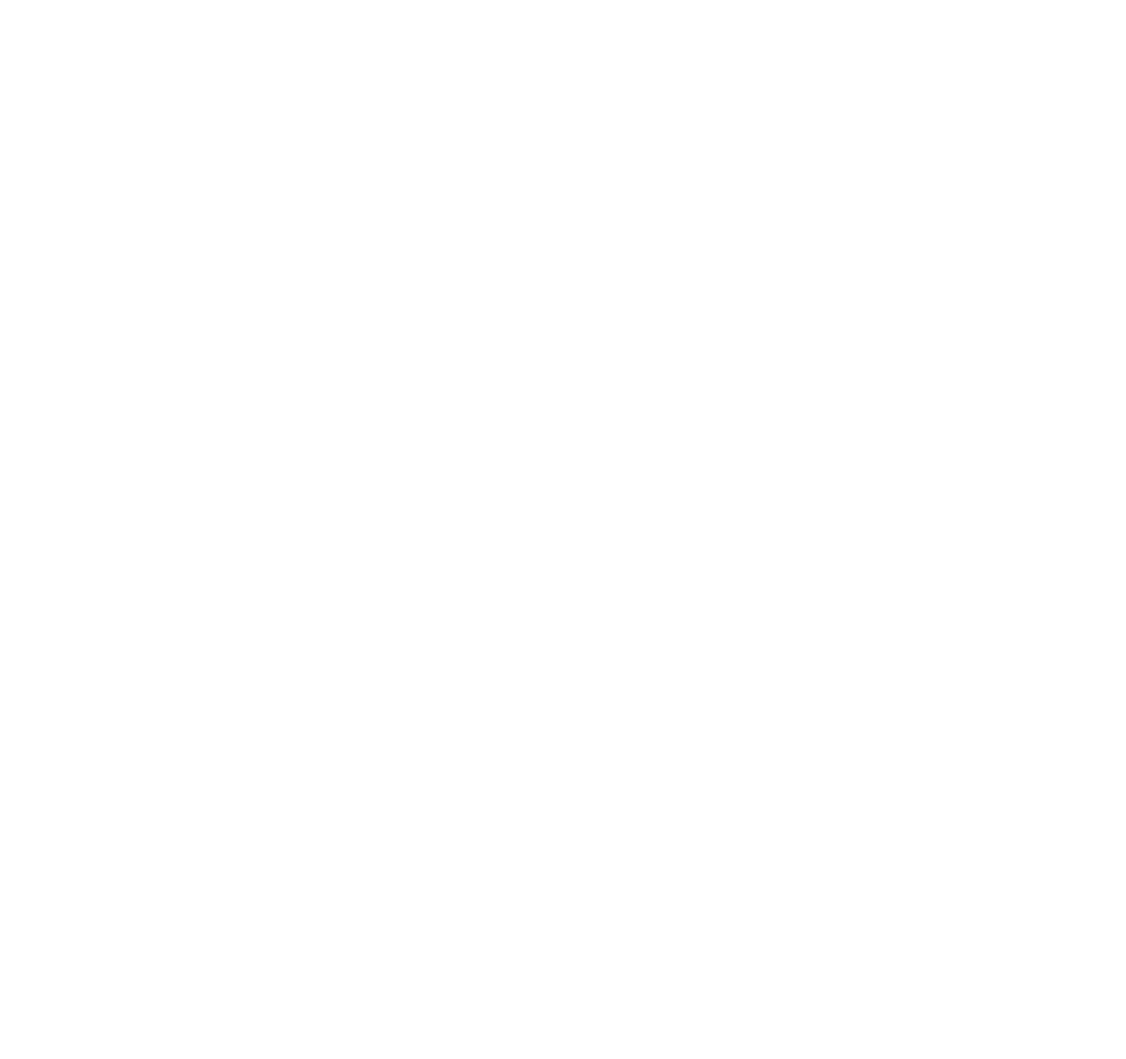
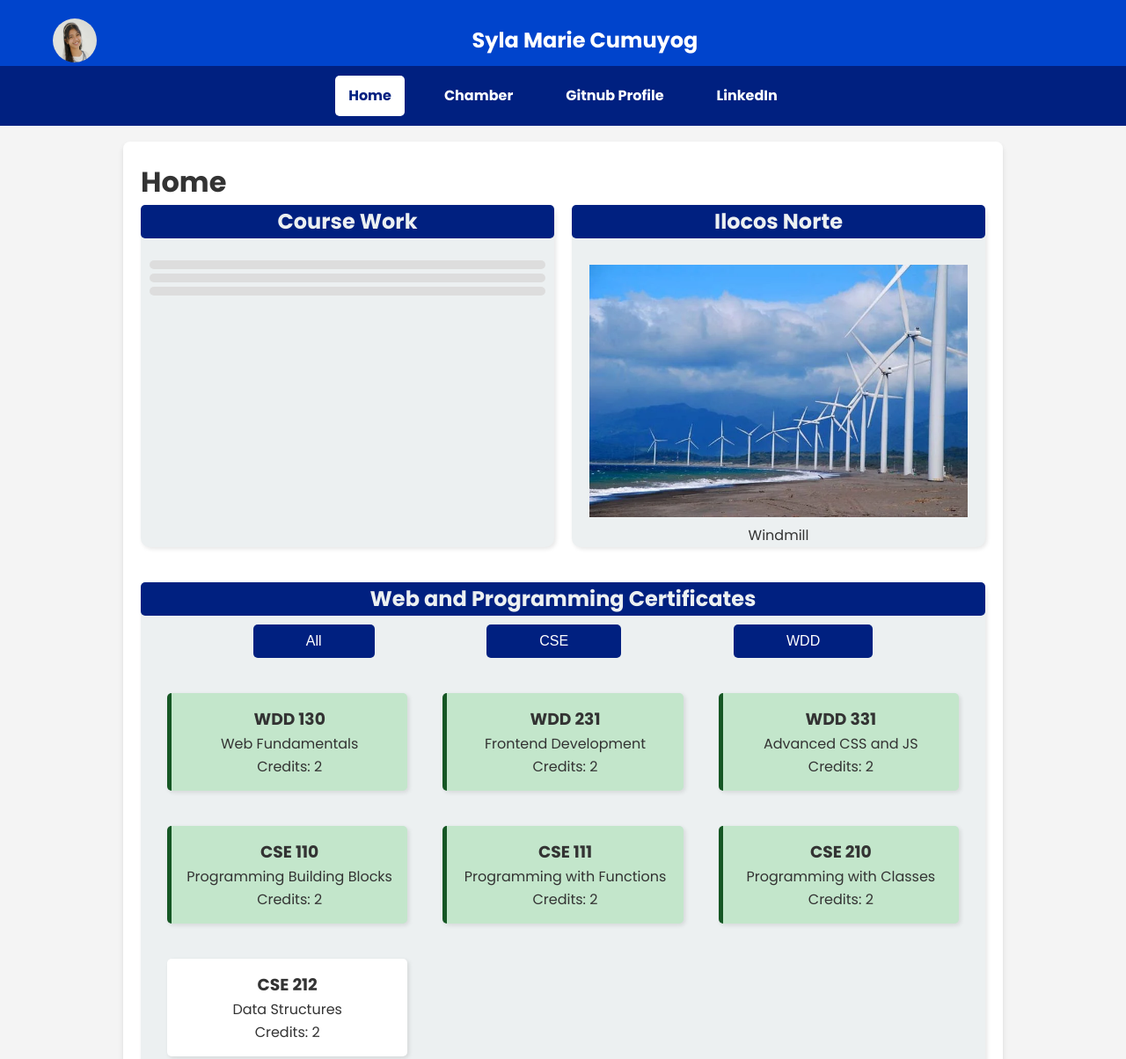
Before and after one commit to sylamarie/wdd231, a plain HTML site: page index.html in a window 1280 px wide. Shown: the top 1204 px of the page at 88% size. Before the commit the page ends 800 px from the top, so only its background shows below. Drawn offline with Linux system fonts and the light colour scheme.

Commit message:
home page

```diff
--- a/index.html
+++ b/index.html
@@ -3,9 +3,70 @@
 <head>
     <meta charset="UTF-8">
     <meta name="viewport" content="width=device-width, initial-scale=1.0">
-    <title>Document</title>
+    <meta name="description" content="WDD231 - Web Frontend Development">
+    <meta name="author" content="Syla Marie Cumuyog">
+    <title>WDD231 - Syla Marie Cumuyog</title>
+    <link rel="stylesheet" href="styles/small.css">
+    <link rel="stylesheet" href="styles/larger.css">
+    <script src="scripts/navigation.js" defer></script>
+    <script src="scripts/date.js" defer></script>
+    <script src="scripts/course.js" defer></script>
+    <link href="https://fonts.googleapis.com/css2?family=Poppins:wght@300;400;700&display=swap" rel="stylesheet">
 </head>
 <body>
+    <header>
+        <div class="profile">
+            <img src="images/profile.jpg" alt="My Profile Picture">
+            <h1><span>Syla Marie Cumuyog</span></h1>
+            <button id="menu-button">☰</button>
+        </div>
+        <nav id="nav-menu">
+            <ul>
+                <li><a href="index.html" class="active">Home</a></li>
+                <li><a href="#">Chamber</a></li>
+                <li><a href="#">Gitnub Profile</a></li>
+                <li><a href="#">LinkedIn</a></li>
+            </ul>
+        </nav>
+    </header>
+
+
+    <main>
+        <h1>Home</h1>
+        <div class="main-container">
+            <section class="coursework">
+                <h2>Course Work</h2>
+                <ul>
+                    <li></li>
+                    <li></li>
+                    <li></li>
+                </ul>
+            </section>
+
+            <section class="location">
+                <h2>Ilocos Norte</h2>
+                <img src="images/Ilocos-Norte.webp" alt="Windmill">
+                <p>Windmill</p>
+            </section>
+
+            <section class="certificates">
+                <h2>Web and Programming Certificates</h2>
+                <div class="buttons">
+                    <button onclick="filterCourses('all')">All</button>
+                    <button onclick="filterCourses('cse')">CSE</button>
+                    <button onclick="filterCourses('wdd')">WDD</button>
+                </div>
+                <div class="courses" id="course-link"></div>
+                <p>Total Credits: <span id="total-credits">0</span></p>
+            </section>
+        </div>
+    </main>
+
+
+    <footer>
+        <p>© <span id="current-year"></span> Syla Marie Cumuyog, Philippines</p>
+        <p id="lastModified"></p>
+    </footer>
 
 </body>
 </html>
--- /dev/null
+++ b/scripts/course.js
@@ -0,0 +1,57 @@
+// Course List Array
+const courses = [
+    { code: "WDD 130", name: "Web Fundamentals", credits: 2, completed: true },
+    { code: "WDD 231", name: "Frontend Development", credits: 2, completed: true },
+    { code: "WDD 331", name: "Advanced CSS and JS", credits: 2, completed: true },
+    { code: "CSE 110", name: "Programming Building Blocks", credits: 2, completed: true },
+    { code: "CSE 111", name: "Programming with Functions", credits: 2, completed: true },
+    { code: "CSE 210", name: "Programming with Classes", credits: 2, completed: true },
+    { code: "CSE 212", name: "Data Structures", credits: 2, completed: false }
+];
+
+// Function to Display Courses
+function displayCourses(filter = "all") {
+    const courseContainer = document.getElementById("course-link");
+    courseContainer.innerHTML = ""; // Clear previous content
+
+    const filteredCourses = courses.filter(course =>
+        filter === "all" ||
+        (filter === "wdd" && course.code.startsWith("WDD")) ||
+        (filter === "cse" && course.code.startsWith("CSE"))
+    );
+
+    let totalCredits = 0;
+
+    filteredCourses.forEach(course => {
+        totalCredits += course.credits;
+
+        const courseCard = document.createElement("div");
+        courseCard.classList.add("course-card");
+        courseCard.innerHTML = `
+            <h3>${course.code}</h3>
+            <p>${course.name}</p>
+            <p>Credits: ${course.credits}</p>
+        `;
+
+        // Style completed courses differently
+        if (course.completed) {
+            courseCard.classList.add("completed");
+        }
+
+        courseContainer.appendChild(courseCard);
+    });
+
+    document.getElementById("total-credits").textContent = totalCredits;
+}
+
+// Event Listeners for Buttons
+document.addEventListener("DOMContentLoaded", () => {
+    document.querySelectorAll(".certificates button").forEach(button => {
+        button.addEventListener("click", () => {
+            displayCourses(button.getAttribute("onclick").split("'")[1]);
+        });
+    });
+
+    // Load all courses by default
+    displayCourses("all");
+});
--- /dev/null
+++ b/scripts/date.js
@@ -0,0 +1,5 @@
+// Copyright Year
+document.getElementById("current-year").textContent = new Date().getFullYear();
+
+// Last Modified Date
+document.getElementById("lastModified").textContent = `Last Modified: ${document.lastModified}`;
--- /dev/null
+++ b/styles/larger.css
@@ -0,0 +1,202 @@
+/* Styles for screens wider than 768px */
+@media (min-width: 768px) {
+    /* Profile */
+    .profile {
+        max-width: 1200px;
+        margin: 0 auto;
+        padding: 1px 20px 50px;
+        text-align: center;
+    }
+
+    .profile h1 {
+        padding: 10px 0;
+    }
+
+    /* Navigation */
+    #menu-button {
+        display: none;
+    }
+
+    #nav-menu {
+        display: flex;
+        justify-content: center;
+        background: #002080;
+        margin-top: 15px;
+        padding: 1px 0;
+    }
+
+    #nav-menu ul {
+        display: flex;
+        flex-direction: row;
+        justify-content: center;
+        align-items: center;
+        gap: 30px;
+        list-style: none;
+        margin: 0;
+        padding: 0;
+    }
+
+    #nav-menu ul li {
+        margin: 0;
+    }
+
+    #nav-menu ul li a {
+        padding: 10px 15px;
+        text-decoration: none;
+        color: white;
+        font-weight: 600;
+        transition: 0.3s;
+    }
+
+    #nav-menu ul li a:hover,
+    #nav-menu ul li a.active {
+        background-color: white;
+        color: #002080;
+    }
+
+    /* Main Content */
+    main {
+        max-width: 1000px;
+        margin: 20px auto;
+    }
+
+    /* Layout Grid for Course Work & Location */
+    .main-container {
+        display: grid;
+        grid-template-columns: 1fr 1fr; /* Two equal columns */
+        grid-template-rows: auto auto; /* Two rows */
+        gap: 20px;
+        max-width: 1000px;
+    }
+
+    /* Course Work (Left) */
+    .coursework {
+        background: #ecf0f1;
+        border-radius: 10px;
+        box-shadow: 2px 2px 5px rgba(0, 0, 0, 0.1);
+        text-align: center;
+    }
+
+    .coursework h2 {
+        background-color: #002080;
+        color: #ecf0f1;
+        border-radius: 5px;
+    }
+
+    .coursework ul {
+        list-style: none;
+        padding: 10px;
+    }
+
+    .coursework li {
+        padding: 5px 0;
+        text-align: left;
+    }
+
+    /* Location (Right) */
+    .location {
+        background: #ecf0f1;
+        /* padding: 20px; */
+        border-radius: 10px;
+        box-shadow: 2px 2px 5px rgba(0, 0, 0, 0.1);
+        text-align: center;
+    }
+
+    .location h2 {
+        background-color: #002080;
+        color: #ecf0f1;
+        border-radius: 5px;
+    }
+
+    .location p {
+        text-align: center;
+    }
+
+    .location img {
+        width: 100%;
+        border-radius: 10px;
+        padding: 20px 20px 0 20px;
+    }
+
+    /* Certificates (Full Width Below Both) */
+    .certificates {
+        grid-column: span 2; /* Makes it take full width */
+        background: #ecf0f1;
+        /* padding: 20px; */
+        border-radius: 10px;
+        text-align: center;
+        box-shadow: 2px 2px 5px rgba(0, 0, 0, 0.1);
+
+    }
+
+    .certificates h2 {
+        background-color: #002080;
+        color: #ecf0f1;
+        border-radius: 5px;
+        margin-bottom: 10px;
+    }
+
+    .certificates .buttons {
+        display: flex;
+        justify-content: space-evenly;
+    }
+
+    .certificates .buttons button {
+        padding: 10px 60px; /* Increase top-bottom and left-right padding */
+        border-radius: 5px;
+        background-color: #002080;
+        color: white;
+        border: none;
+        cursor: pointer;
+        font-size: 1rem;
+        transition: background 0.3s, color 0.3s;
+    }
+
+    .certificates .buttons button:hover {
+        background-color: white;
+        color: #002080;
+    }
+
+    /* Certificates Section - Three Column Layout */
+    #course-link {
+        display: grid;
+        grid-template-columns: repeat(3, 1fr); /* 3 columns */
+        gap: 20px; /* Space between cards */
+        padding: 20px;
+        justify-content: center;
+    }
+
+    /* Style for Each Course Card */
+    .course-card {
+        background: #fff;
+        padding: 15px;
+        border-radius: 5px;
+        text-align: center;
+        box-shadow: 2px 2px 5px rgba(0, 0, 0, 0.1);
+    }
+
+    /* Completed Courses Styling */
+    .completed {
+        background: #c3e6cb; /* Green background for completed courses */
+        border-left: 5px solid #155724;
+    }
+
+    /* Responsive Design Adjustments */
+    @media (max-width: 767px) {
+        #course-link {
+            grid-template-columns: repeat(1, 1fr); /* 1 column on small screens */
+        }
+    }
+
+    @media (min-width: 768px) and (max-width: 1024px) {
+        #course-link {
+            grid-template-columns: repeat(2, 1fr); /* 2 columns on tablets */
+        }
+    }
+
+    /* Footer */
+    footer {
+        text-align: center;
+        padding: 1.5rem;
+    }
+}
--- /dev/null
+++ b/styles/small.css
@@ -0,0 +1,205 @@
+/* Import Google Fonts */
+@import url('https://fonts.googleapis.com/css2?family=Poppins:wght@300;400;700&display=swap');
+
+/* Global Styles */
+* {
+    margin: 0;
+    padding: 0;
+    box-sizing: border-box;
+}
+
+body {
+    font-family: 'Poppins', sans-serif;
+    background-color: #f4f4f4;
+    color: #333;
+    line-height: 1.6;
+}
+
+/* Header */
+header {
+    background: #0044cc;
+    color: white;
+    padding: 1rem;
+    text-align: center;
+}
+
+.profile {
+    display: flex;
+    align-items: center;
+    justify-content: space-between;
+}
+
+.profile img {
+    width: 50px;
+    height: 50px;
+    border-radius: 50%;
+}
+
+.profile h1 {
+    font-size: 1.5rem;
+    flex-grow: 1;
+    text-align: center;
+}
+
+/* Navigation */
+#menu-button {
+    display: block;
+    background: none;
+    border: none;
+    font-size: 1.8rem;
+    cursor: pointer;
+    color: white;
+}
+
+#nav-menu {
+    display: none;
+    background: #002080;
+    text-align: center;
+    position: absolute;
+    top: 60px;
+    left: 0;
+    width: 100%;
+}
+
+#nav-menu ul {
+    list-style: none;
+    flex-direction: column;
+}
+
+#nav-menu ul li {
+    padding: 10px 0;
+}
+
+#nav-menu ul li a {
+    text-decoration: none;
+    color: white;
+    font-weight: 600;
+    padding: 10px 15px;
+    display: block;
+    transition: 0.3s;
+}
+
+/* Show menu when active */
+#nav-menu.active {
+    display: block;
+}
+
+/* Hover Effects */
+#nav-menu ul li a:hover {
+    background: rgba(255, 255, 255, 0.2);
+    border-radius: 5px;
+}
+
+/* Wayfinding - Active Page */
+#nav-menu ul li .active {
+    background: white;
+    color: #0044cc;
+    border-radius: 5px;
+}
+
+/* Main Content */
+main {
+    max-width: 90%;
+    margin: 20px auto;
+    padding: 20px;
+    background: white;
+    border-radius: 8px;
+    box-shadow: 0px 4px 6px rgba(0, 0, 0, 0.1);
+}
+
+/* Course Work Section */
+.coursework ul {
+    list-style: none;
+    padding: 10px;
+}
+
+.coursework h2 {
+    background-color: #002080;
+    color: #ecf0f1;
+    border-radius: 5px;
+    margin-bottom: 10px;
+    text-align: center;
+}
+
+.coursework li {
+    background: #ddd;
+    margin: 5px 0;
+    padding: 10px;
+    border-radius: 5px;
+}
+
+.course-card {
+    background: #eee;
+    padding: 10px;
+    margin: 10px;
+    border-radius: 5px;
+    text-align: center;
+    box-shadow: 2px 2px 5px rgba(0, 0, 0, 0.1);
+}
+
+.completed {
+    background: #c3e6cb; /* Green for completed courses */
+    border-left: 5px solid #155724;
+}
+
+
+/* Certificates Section */
+.certificates {
+    text-align: center;
+    margin-top: 20px;
+}
+
+.certificates h2 {
+    background-color: #002080;
+    color: #ecf0f1;
+    border-radius: 5px;
+    margin-bottom: 10px;
+    text-align: center;
+}
+
+.certificates .buttons {
+    margin-bottom: 10px;
+}
+
+.certificates .buttons button {
+    padding: 10px 60px; /* Increase top-bottom and left-right padding */
+    border-radius: 5px;
+    background-color: #002080;
+    color: white;
+    border: none;
+    cursor: pointer;
+    font-size: 1rem;
+    transition: background 0.3s, color 0.3s;
+}
+
+.certificates .buttons button:hover {
+    background-color: white;
+    color: #002080;
+}
+
+/* Location Section */
+.location img {
+    width: 100%;
+    border-radius: 8px;
+    margin-top: 10px;
+}
+
+.location h2 {
+    background-color: #002080;
+    color: #ecf0f1;
+    border-radius: 5px;
+    text-align: center;
+}
+
+/* Footer */
+footer {
+    text-align: center;
+    background: #0044cc;
+    color: white;
+    padding: 1rem;
+    margin-top: 20px;
+}
+
+#lastModified {
+    font-size: 0.9rem;
+}
```
Also changed, not shown: scripts/navigation.js (added, +15 -0 lines), images/Ilocos-Norte.webp (added), images/profile.jpg (added).
